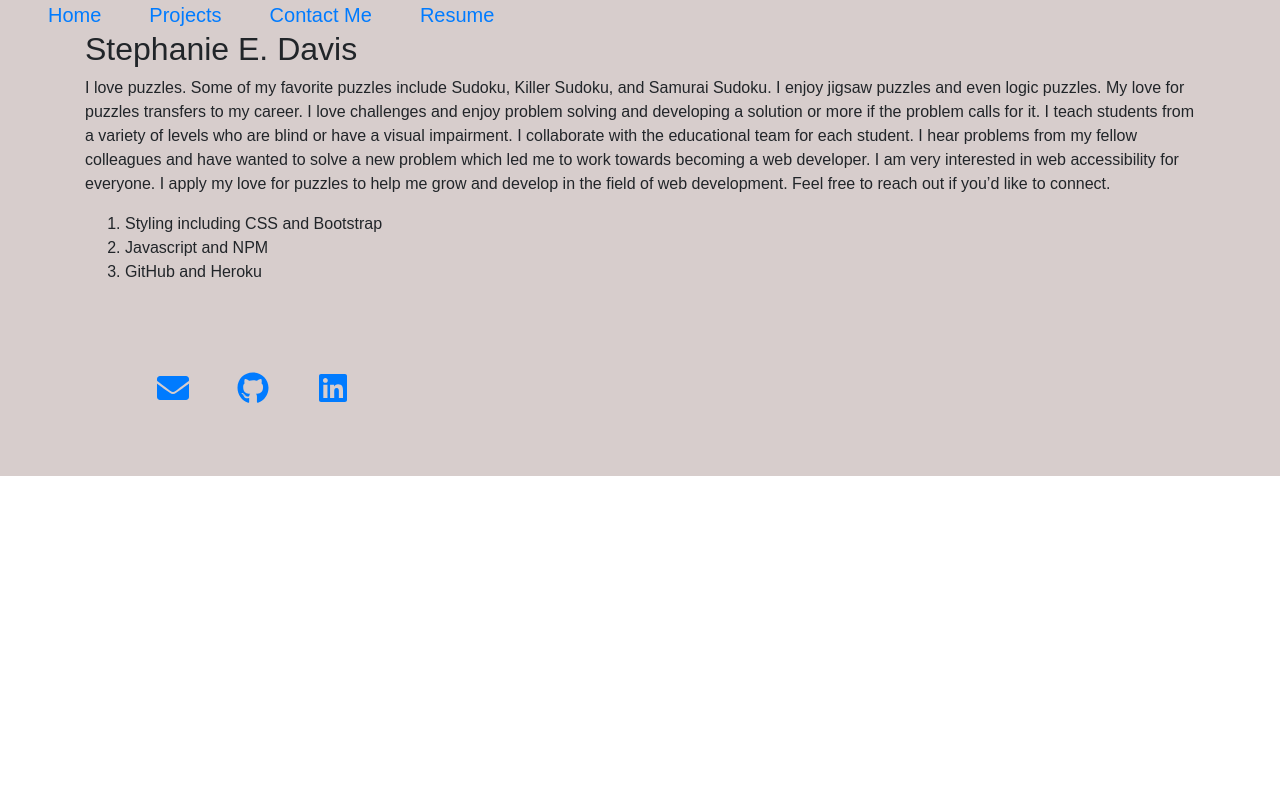
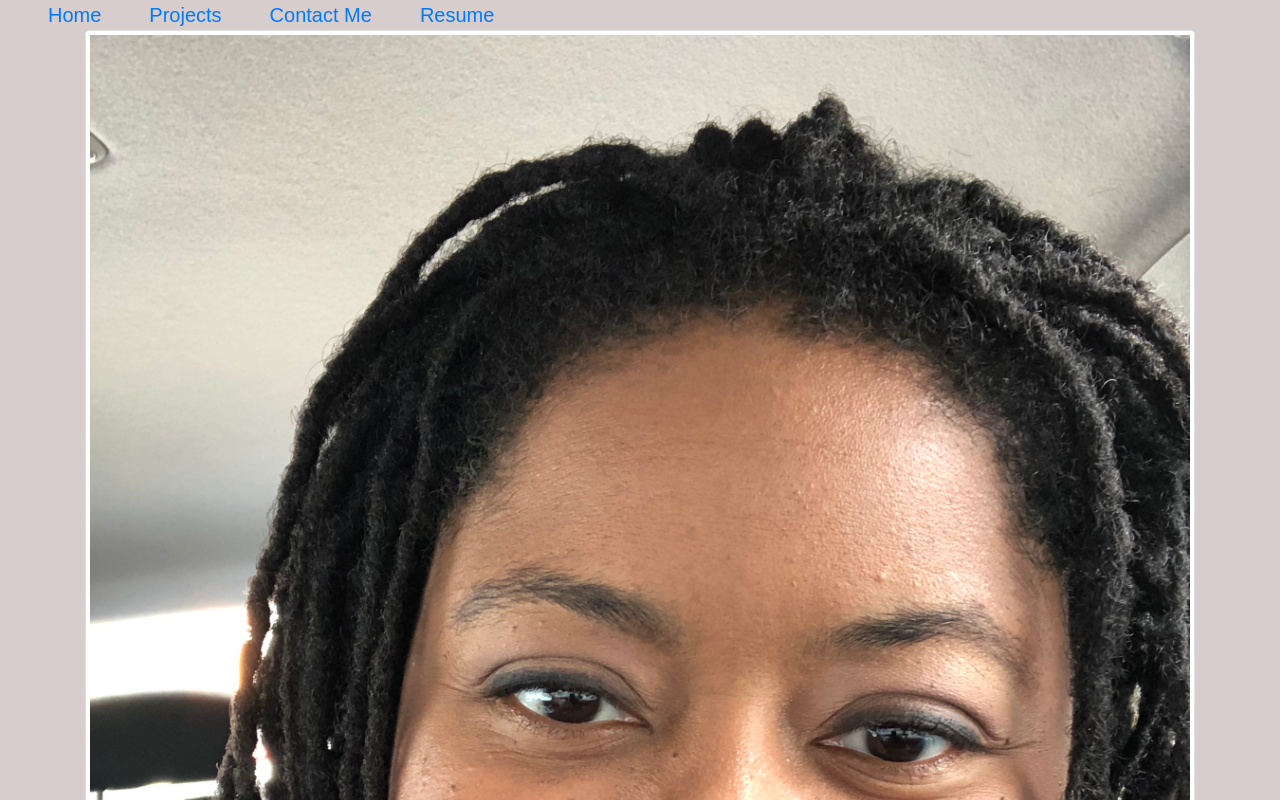
Before and after one commit to whatawhat/react_portfolio, a React (Create React App) app: page / in a window 1280 px wide. Shown: the top 800 px of the page. Built offline with nearby package versions, Linux system fonts and the light colour scheme; a web font is replaced by a local one.

Commit message:
added headshot image

```diff
--- a/src/components/aboutMe.js
+++ b/src/components/aboutMe.js
@@ -1,10 +1,12 @@
 import React from 'react';
 //import Header from './header';
-//import Image from 'react-bootstrap/Image'
+import Image from 'react-bootstrap/Image'
+import head from '../assets/images/sdheadshot.jpg'
 
 function About() {
         return (
         <div className="personalInfo" id="aboutMe">
+            <Image src={head} thumbnail class="head"/>
                 <h2>Stephanie E. Davis</h2>
                 <p>
                 I love puzzles. Some of my favorite puzzles include Sudoku, Killer Sudoku, and Samurai Sudoku. I enjoy jigsaw puzzles and even logic puzzles. My love for puzzles transfers to my career. I love challenges and enjoy problem solving and developing a solution or more if the problem calls for it.
```
